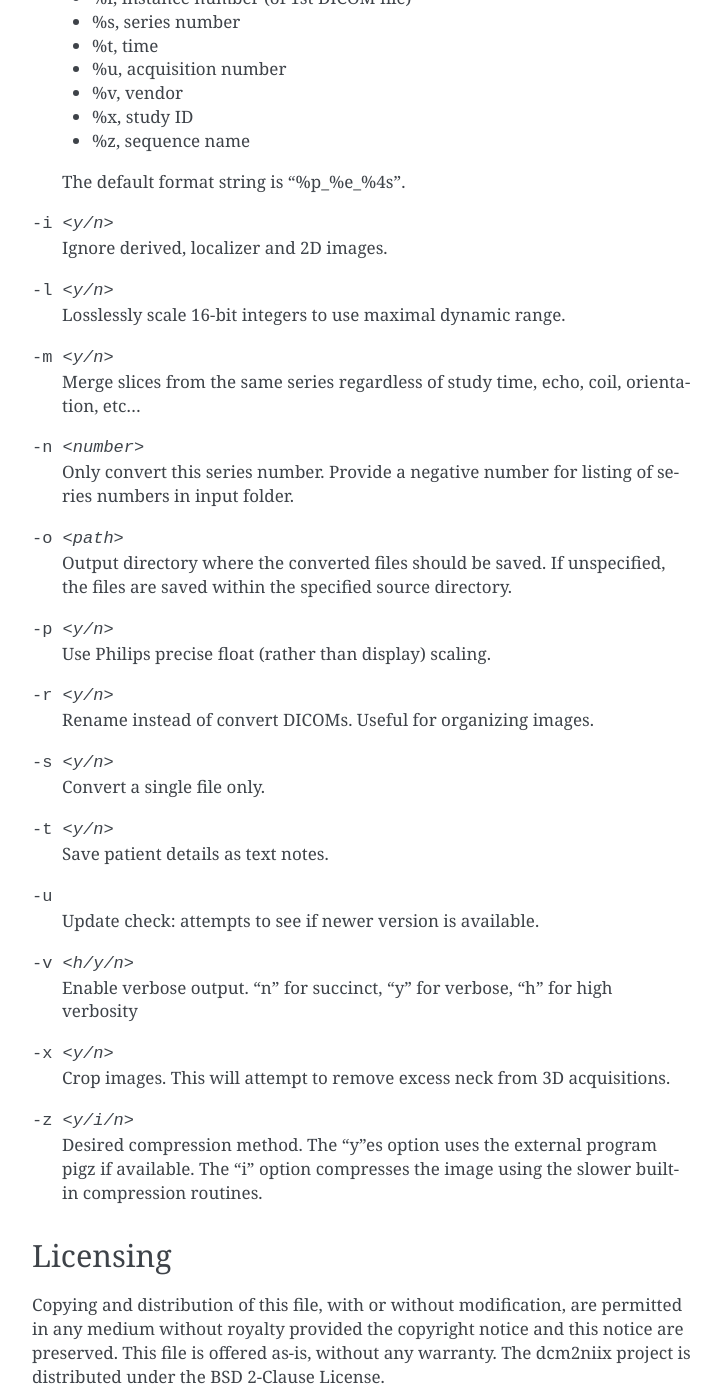
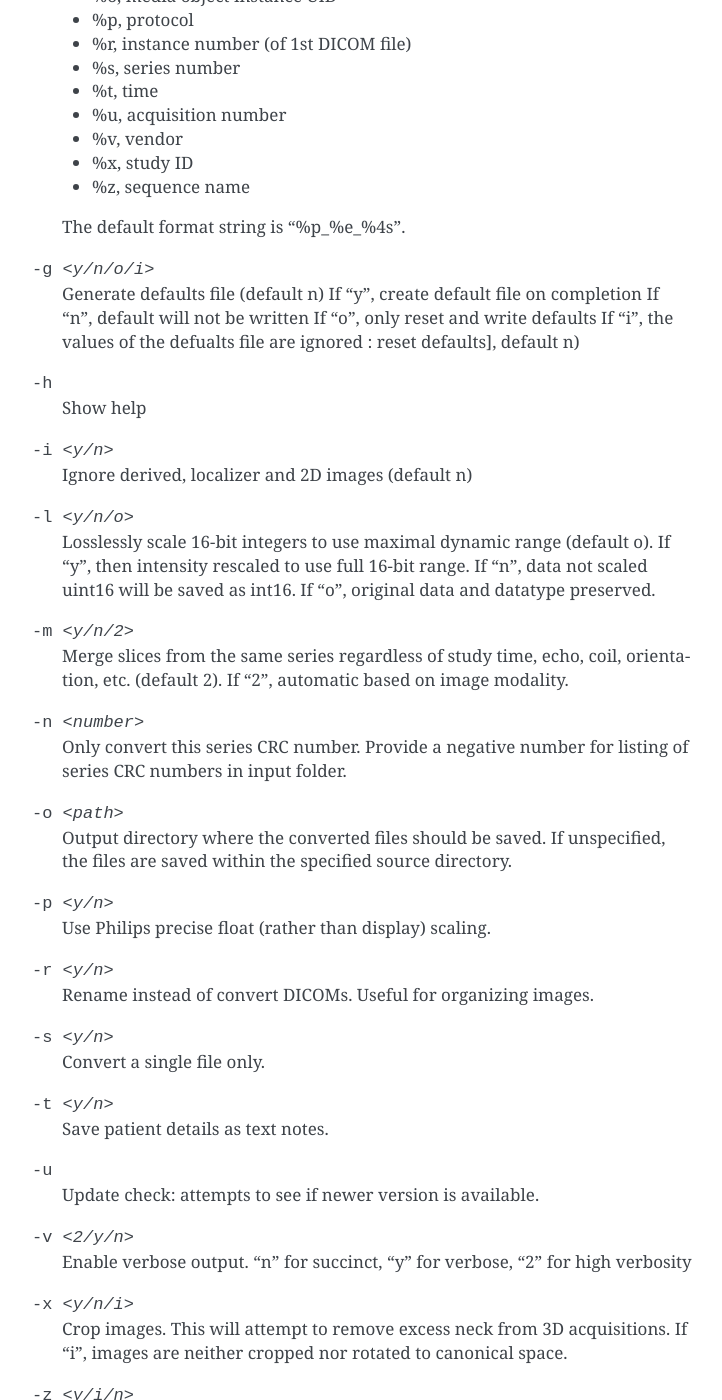
Before and after one commit to rordenlab/dcm2niix, a Sphinx documentation site: the page built from docs/source/dcm2niix.rst, in a window 1280 px wide and 1400 px high, scrolled down 1099 px. Shown: the whole window, without its empty margins (388-1110 px from the left). Built offline with Sphinx 7.4.7, drawn with Linux system fonts in a browser that asks for light colours; some of the changed text lies outside the part shown.

Commit message:
issue 539 (https://github.com/rordenlab/dcm2niix/issues/539)

```diff
--- a/docs/source/conf.py
+++ b/docs/source/conf.py
@@ -49,7 +49,7 @@ master_doc = 'index'
 
 # General information about the project.
 project = u'dcm2niix'
-copyright = u'2016 The dcm2niix contributors'
+copyright = u'2021 The dcm2niix contributors'
 author = u'The dcm2niix contributors'
 
 # The version info for the project you're documenting, acts as replacement for
--- a/docs/source/dcm2niix.rst
+++ b/docs/source/dcm2niix.rst
@@ -26,10 +26,11 @@ Options
 
 -1..-9          gz compression level (1=fastest..9=smallest, default 6)
 
--b <y/i/n>      Save additional BIDS metadata to a side-car .json file.
+-b <y/i/n>      Save additional BIDS metadata to a side-car .json file (default y).
                 The "i"nput-only option reads DICOMs but saves neither BIDS nor NIfTI.
 
--ba <y/n>       anonymize BIDS
+-ba <y/n>       anonymize BIDS (default y).
+                If "n"o, side-car may report patient name, age and weight.
 
 -f <format>     Format string for the output filename(s). The following
                 specifiers are supported:
@@ -41,10 +42,11 @@ Options
                 - %e, echo number
                 - %f, folder name
                 - %i, patient ID
-                - %j, seriesInstanceUID
-                - %k, studyInstanceUID
+                - %j, series instance UID
+                - %k, study instance UID
                 - %m, manufacturer
                 - %n, patient name
+                - %o, media object instance UID
                 - %p, protocol
                 - %r, instance number (of 1st DICOM file)
                 - %s, series number
@@ -56,15 +58,28 @@ Options
 
                 The default format string is "%p_%e_%4s".
 
--i <y/n>        Ignore derived, localizer and 2D images.
+-g <y/n/o/i>    Generate defaults file (default n)
+                If "y", create default file on completion
+                If "n", default will not be written
+                If "o", only reset and write defaults
+                If "i", the values of the defualts file are ignored
+                : reset defaults], default n)
 
--l <y/n>        Losslessly scale 16-bit integers to use maximal dynamic range.
+-h              Show help
 
--m <y/n>        Merge slices from the same series regardless of study time,
-                echo, coil, orientation, etc...
+-i <y/n>        Ignore derived, localizer and 2D images (default n)
 
--n <number>     Only convert this series number. Provide a negative number for
-                listing of series numbers in input folder.
+-l <y/n/o>      Losslessly scale 16-bit integers to use maximal dynamic range (default o).
+                If "y", then intensity rescaled to use full 16-bit range.
+                If "n", data not scaled uint16 will be saved as int16.
+                If "o", original data and datatype preserved.
+
+-m <y/n/2>      Merge slices from the same series regardless of study time,
+                echo, coil, orientation, etc. (default 2).
+                If "2", automatic based on image modality.
+
+-n <number>     Only convert this series CRC number. Provide a negative number for
+                listing of series CRC numbers in input folder.
 
 -o <path>       Output directory where the converted files should be saved. If
                 unspecified, the files are saved within the specified source
@@ -80,14 +95,27 @@ Options
 
 -u              Update check: attempts to see if newer version is available.
 
--v <h/y/n>  	Enable verbose output. "n" for succinct, "y" for verbose, "h" for
+-v <2/y/n>  	Enable verbose output. "n" for succinct, "y" for verbose, "2" for
                 high verbosity
 
--x <y/n>        Crop images. This will attempt to remove excess neck from 3D acquisitions.
+-x <y/n/i>      Crop images. This will attempt to remove excess neck from 3D acquisitions.
+                If "i", images are neither cropped nor rotated to canonical space.
 
 -z <y/i/n>      Desired compression method. The "y"es option uses the external
                 program pigz if available. The "i" option compresses the image
                 using the slower built-in compression routines.
+
+--big-endian <y/n/o>     Byte order (default o). Optimal is machine native
+
+--progress               Slicer format progress information (y/n, default n)
+
+--ignore_trigger_times   Disregard values in 0018,1060 and 0020,9153
+
+--terse                  Omit filename post-fixes (can cause overwrites)
+
+--version                Report version and terminate
+
+--xml                    Slicer format features
 
 Licensing
 ---------
```
Also changed, not shown: 1 other file.
